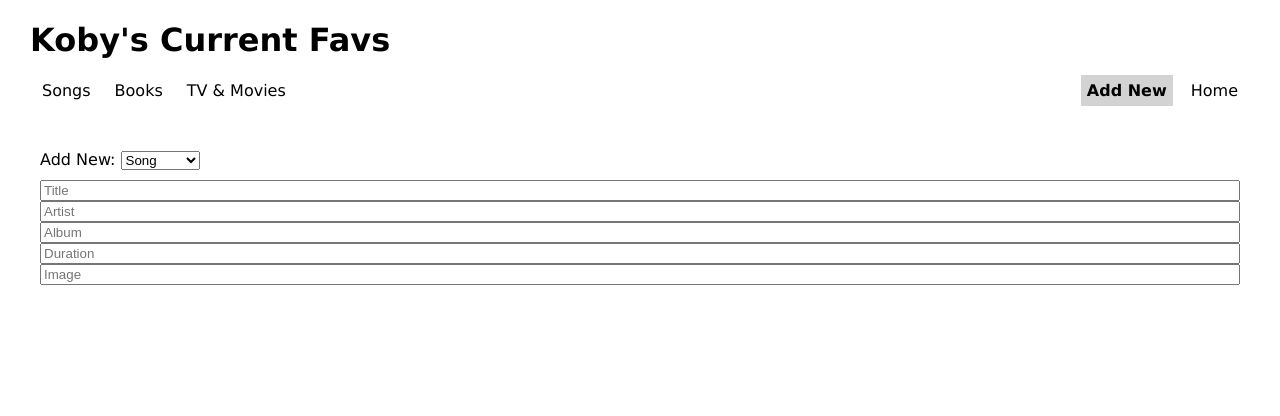
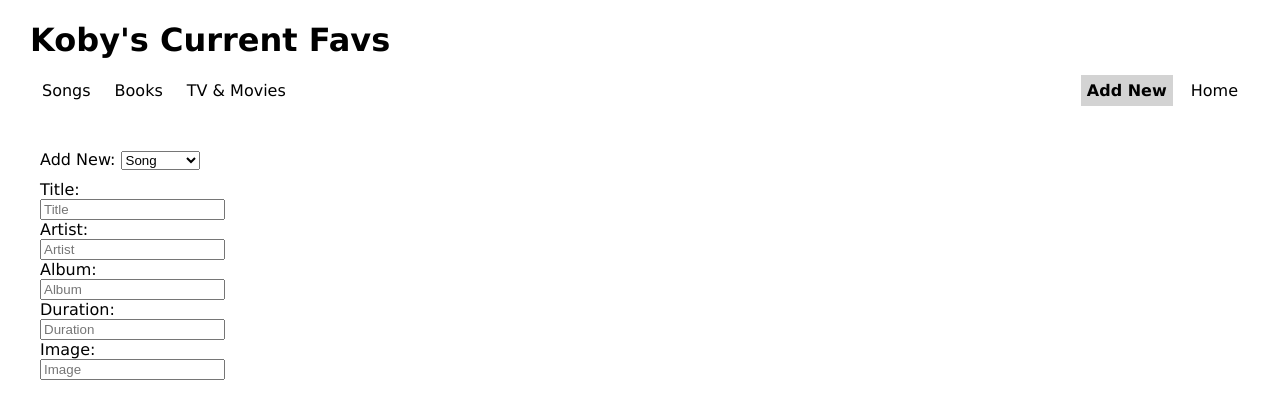
Before and after one commit to finkkoby/phase-2-project, a React (Create React App) app: page /add-new in a window 1280 px wide. Shown: the top 416 px of the page. Built offline with nearby package versions, Linux system fonts and the light colour scheme.

Commit message:
complete tv-movies form

```diff
--- a/db.json
+++ b/db.json
@@ -39,7 +39,7 @@
       "author": "Freya Marske",
       "image": "https://images-na.ssl-images-amazon.com/images/S/compressed.photo.goodreads.com/books/1634067514i/53217284.jpg",
       "genre": "Fantasy"
-},
+    },
     {
       "id": "3",
       "title": "Shadow and Bone",
@@ -69,6 +69,13 @@
       "year": "1998-2006",
       "image": "https://resizing.flixster.com/-XZAfHZM39UwaGJIFWKAE8fS0ak=/v3/t/assets/p184399_b_v13_av.jpg",
       "type": "tv"
+    },
+    {
+      "id": "58c7",
+      "title": "Heartstopper",
+      "year": "2022-present",
+      "type": "tv",
+      "image": "https://m.media-amazon.com/images/M/MV5BOWVkOTM4MDAtMTkwMS00ZTE0LTk0ZGMtNDQzOTYyOGNiNjg0XkEyXkFqcGdeQXVyMDM2NDM2MQ@@._V1_.jpg"
     }
   ]
 }
--- a/src/App.css
+++ b/src/App.css
@@ -82,6 +82,10 @@ small {
 form {
   display: flex;
   flex-direction: column;
-  justify-content: space-between;
+  align-items: flex-start;
   margin: 10px 0px;
 }
+
+form label {
+  display: inline;
+}
--- /dev/null
+++ b/src/components/NewBook.js
@@ -0,0 +1,15 @@
+import { useState } from'react';
+
+function NewBook() {
+    const [title, setTitle] = useState('');
+    return (
+        <form>
+            <input type="text" name="title" placeholder="Title" />
+            <input type="text" name="author" placeholder="Author" />
+            <input type="text" name="genre" placeholder="Genre" />
+            <input type="text" name="image" placeholder="Image" />
+        </form>
+    )
+}
+
+export default NewBook;
--- /dev/null
+++ b/src/components/NewSong.js
@@ -0,0 +1,25 @@
+import { useState } from'react';
+
+function NewSong() {
+    const [title, setTitle] = useState('');
+    return (
+        <form>
+            <label htmlFor='song-title'>Title: </label>
+            <input type="text" name="title" placeholder="Title" id='song-title' />
+
+            <label htmlFor='song-artist'>Artist: </label>
+            <input type="text" name="artist" placeholder="Artist" id='song-artist' />
+
+            <label htmlFor='song-album'>Album: </label>
+            <input type="text" name="album" placeholder="Album" id='song-album' />
+
+            <label htmlFor='song-length'>Duration: </label>
+            <input type="text" name="length" placeholder="Duration" id='song-length'/>
+
+            <label htmlFor='song-image'>Image: </label>
+            <input type="text" name="image" placeholder="Image" id='song-image'/>
+        </form>
+    )
+}
+
+export default NewSong;
--- /dev/null
+++ b/src/components/NewTVMovie.js
@@ -0,0 +1,130 @@
+import { useState } from'react';
+import { Navigate } from 'react-router-dom';
+
+function NewTVMovie() {
+    const [title, setTitle] = useState('');
+    const [year, setYear] = useState('');
+    const [tv, setTv] = useState(false);
+    const [movie, setMovie] = useState(false);
+    const [image, setImage] = useState('');
+    const [submited, setSubmitted] = useState(false);
+
+    function handleTitleChange(e) {
+        setTitle(e.target.value);
+    }
+
+    function handleYearChange(e) {
+        setYear(e.target.value);
+    }
+
+    function handleTVChange(e) {
+        if(tv === movie) {
+            setTv(!tv)
+        } else {
+            setTv(!tv)
+            setMovie(!movie)
+        }
+    }
+
+    function handleMovieChange(e) {
+        if(movie === tv) {
+            setMovie(!movie)
+        } else {
+            setMovie(!movie)
+            setTv(!tv)
+        }
+    }
+
+    function handleImageChange(e) {
+        setImage(e.target.value);
+    }
+
+    function handleSubmit(e) {
+        e.preventDefault();
+
+        const newMovie = {
+            title: title,
+            year: year,
+            type: tv? 'tv' :'movie',
+            image: image
+        }
+
+        fetch('http://localhost:3000/tv-movies', {
+            method: 'POST',
+            headers: {
+                'Content-Type': 'application/json'
+            },
+            body: JSON.stringify(newMovie)
+        })
+        .then(res => res.json())
+        setSubmitted(true);
+    }
+
+    return (
+        <form onSubmit={handleSubmit}>
+            <label htmlFor='tv-movie-title'>
+                Title:
+                <input
+                type="text"
+                name="title"
+                placeholder="The Devil Wears Prada"
+                value={title}
+                onChange={handleTitleChange}
+                id='tv-movie-title' />
+            </label>
+
+            <label htmlFor='tv-movie-year'>
+                Year:
+                <input
+                type="text"
+                name="year"
+                placeholder="2006"
+                value={year}
+                onChange={handleYearChange}
+                id='tv-movie-year'
+                />
+            </label>
+
+            <div>
+                <label htmlFor='tv-type'>
+                    <input
+                    type="radio"
+                    name="tv"
+                    checked={tv}
+                    onChange={handleTVChange}
+                    id='tv-type'
+                    />
+                    TV
+                </label>
+
+                <label htmlFor='movie-type'>
+                    <input
+                    type="radio"
+                    name="movie"
+                    checked={movie}
+                    onChange={handleMovieChange}
+                    id='movie-type'
+                    />
+                    Movie
+                </label>
+            </div>
+
+            <label htmlFor='tv-movie-image'>
+                Image:
+                <input
+                type="text"
+                name="image"
+                placeholder="www.imagelink.com"
+                value={image}
+                onChange={handleImageChange}
+                id='tv-movie-image'
+                />
+            </label>
+
+            <button type="submit">Add new</button>
+            {submited? <Navigate to="/tv-movies" /> : null}
+        </form>
+    )
+}
+
+export default NewTVMovie;
--- a/src/pages/AddNew.js
+++ b/src/pages/AddNew.js
@@ -1,40 +1,14 @@
 import { useState } from'react';
+import NewSong from '../components/NewSong';
+import NewBook from '../components/NewBook';
+import NewTVMovie from '../components/NewTVMovie';
 
 function AddNew() {
     const [type, setType] = useState('song');
 
     function handleTypeChange(e) {
         setType(e.target.value);
-        console.log(e.target.value);
     }
-
-    const song = (
-        <form>
-            <input type="text" name="title" placeholder="Title" />
-            <input type="text" name="artist" placeholder="Artist" />
-            <input type="text" name="album" placeholder="Album" />
-            <input type="text" name="length" placeholder="Duration" />
-            <input type="text" name="image" placeholder="Image" />
-        </form>
-    )
-
-    const book = (
-        <form>
-            <input type="text" name="title" placeholder="Title" />
-            <input type="text" name="author" placeholder="Author" />
-            <input type="text" name="genre" placeholder="Genre" />
-            <input type="text" name="image" placeholder="Image" />
-        </form>
-    )
-
-    const tvMovie = (
-        <form>
-            <input type="text" name="title" placeholder="Title" />
-            <input type="text" name="year" placeholder="Year" />
-            <input type="text" name="type" placeholder="Type" />
-            <input type="text" name="image" placeholder="Image" />
-        </form>
-    )
 
     return (
         <div className='item-list'>
@@ -44,9 +18,9 @@ function AddNew() {
                 <option value="book">Book</option>
                 <option value="tvMovie">TV/Movie</option>
             </select>
-            {type ==='song' && song ? song : null}
-            {type === 'book' && book ? book : null}
-            {type === 'tvMovie' && tvMovie ? tvMovie : null}
+            {type ==='song' ? <NewSong /> : null}
+            {type === 'book' ? <NewBook /> : null}
+            {type === 'tvMovie' ? <NewTVMovie /> : null}
         </div>
     )
 }
```
